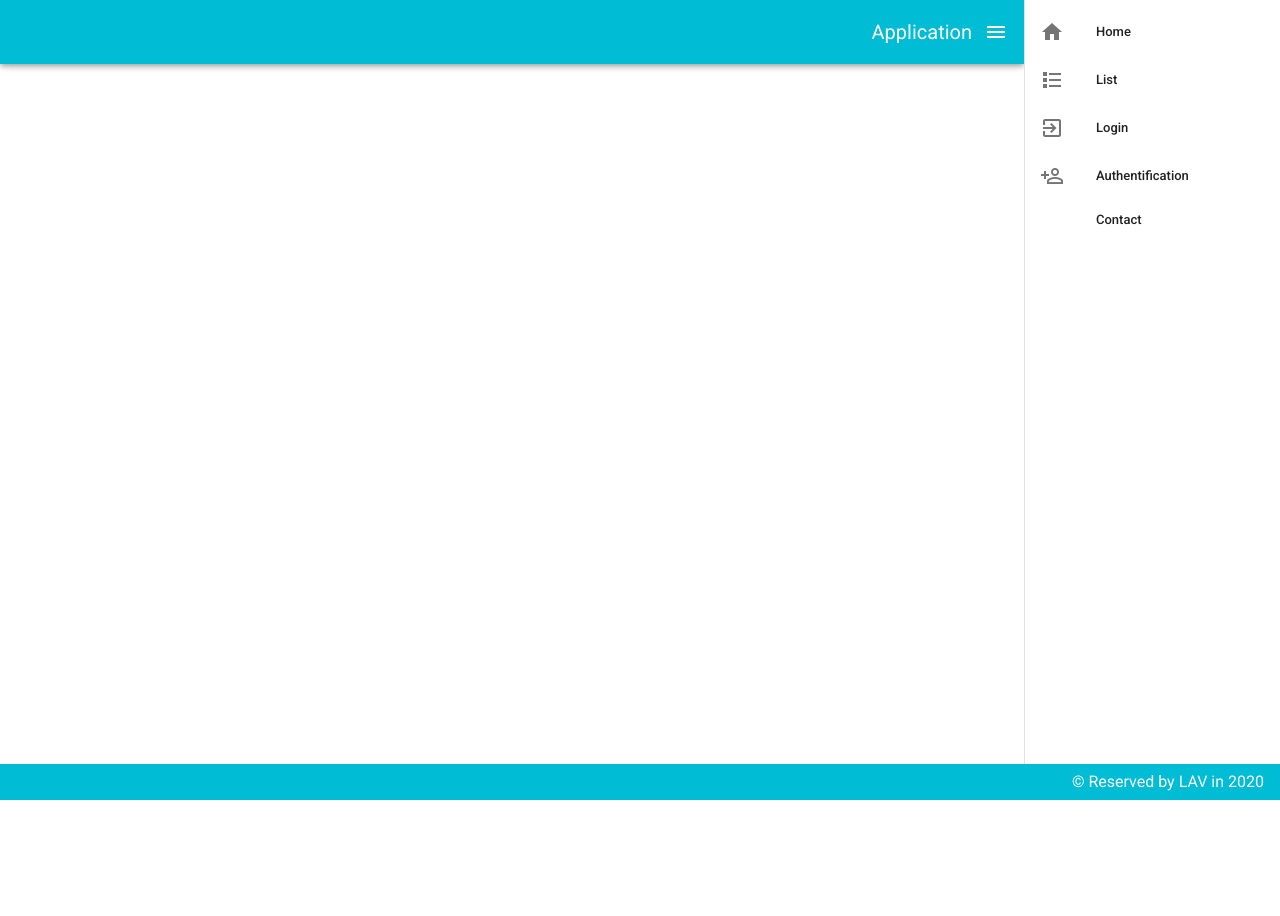
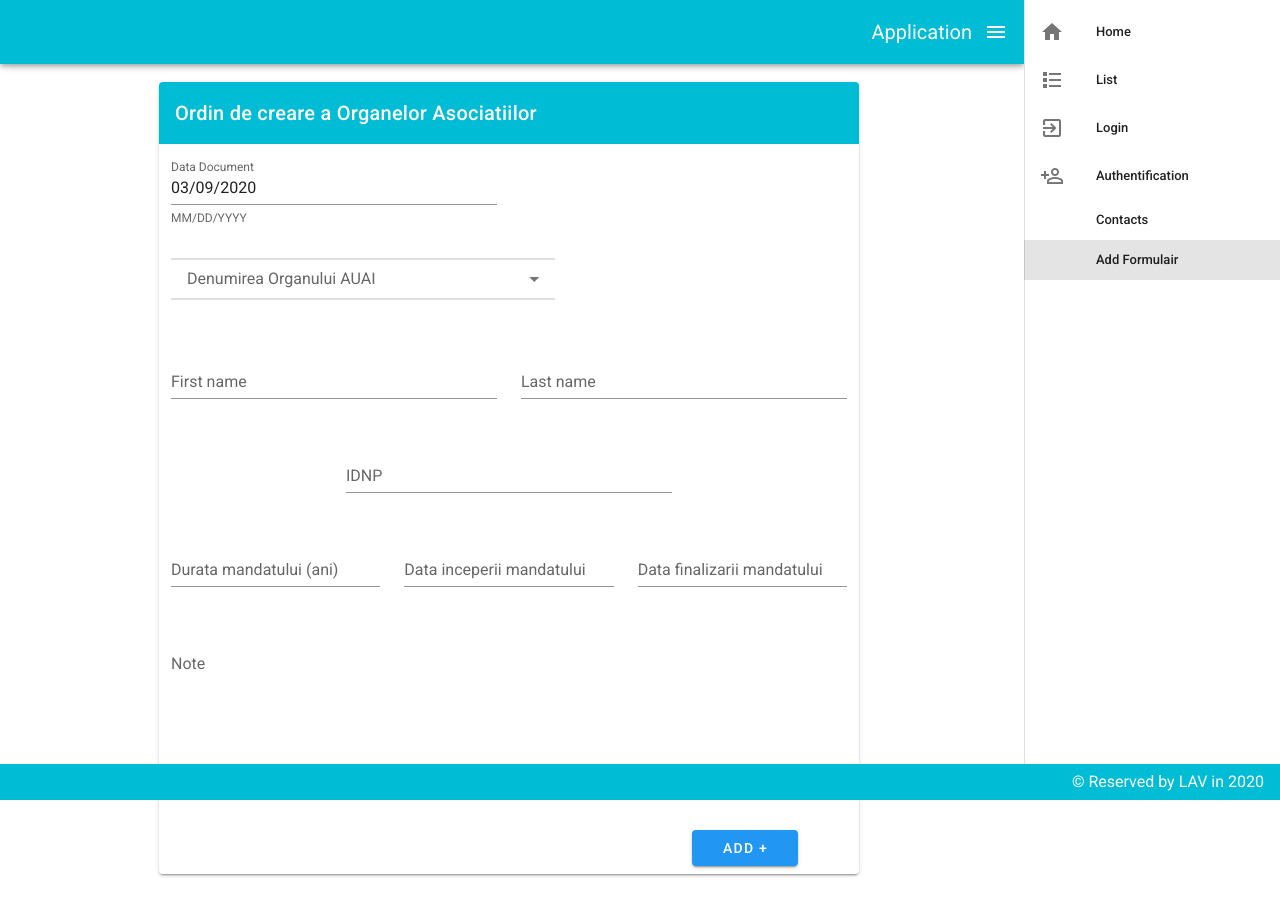
Before and after one commit to trifanvadim98/Testarea-Software, a Vue app: page /form in a window 1280 px wide. Shown: the top 916 px of the page. Built offline with nearby package versions, Linux system fonts and the light colour scheme.

Commit message:
Adding AddForm Page

```diff
--- a/package.json
+++ b/package.json
@@ -9,6 +9,7 @@
   "dependencies": {
     "core-js": "^3.6.4",
     "firebase": "^7.10.0",
+    "vee-validate": "^3.2.5",
     "vue": "^2.6.11",
     "vue-router": "^3.1.6",
     "vuetify": "^2.2.15"
--- a/src/components/MainView.vue
+++ b/src/components/MainView.vue
@@ -52,7 +52,16 @@
           </v-list-item-action>
 
           <v-list-item-content>
-            <v-list-item-title>Contact</v-list-item-title>
+            <v-list-item-title>Contacts</v-list-item-title>
+          </v-list-item-content>
+        </v-list-item>
+				<v-list-item link :to="{ name: 'form' }">
+          <v-list-item-action>
+            <v-icon>playlist-add</v-icon>
+          </v-list-item-action>
+
+          <v-list-item-content>
+            <v-list-item-title>Add Formulair</v-list-item-title>
           </v-list-item-content>
         </v-list-item>
       </v-list>
--- a/src/router/router.js
+++ b/src/router/router.js
@@ -21,6 +21,11 @@ export default new Router({
         path: "/list",
         name: "list",
         component: () => import(/* webpackChunkName: "about" */ '../views/list.vue')
-      }
+			},
+			{
+        path: "/form",
+        name: "form",
+        component: () => import(/* webpackChunkName: "about" */ '../views/AddForm.vue')
+			}
     ]
 });
--- /dev/null
+++ b/src/views/AddForm.vue
@@ -0,0 +1,169 @@
+<template>
+	 <v-card
+    class="mx-auto"
+    max-width="700"
+  >
+      <v-card-title class="cyan">
+				<v-toolbar-title class="white--text align-end">
+				Ordin de creare a Organelor Asociatiilor
+				</v-toolbar-title>
+				</v-card-title>
+			<v-col cols="12" lg="6">
+				<v-menu
+          ref="menu1"
+          v-model="menu1"
+          :close-on-content-click="false"
+          transition="scale-transition"
+          offset-y
+          max-width="290px"
+          min-width="290px"
+        >
+          <template v-slot:activator="{ on }">
+            <v-text-field
+              v-model="dateFormatted"
+              label="Data Document"
+              hint="MM/DD/YYYY"
+              persistent-hint
+
+              @blur="date = parseDate(dateFormatted)"
+              v-on="on"
+            ></v-text-field>
+          </template>
+          <v-date-picker v-model="date" no-title @input="menu1 = false"></v-date-picker>
+        </v-menu>
+			</v-col>
+			<v-col cols="12" lg="7">
+								 <v-overflow-btn
+     								 class="my-2"
+    								 :items="items"
+     								 label="Denumirea Organului AUAI"
+     								 dense
+    							></v-overflow-btn>
+			</v-col>
+			<v-layout>
+			<v-col cols="12" md="6" sm="6">
+			  			<v-text-field
+                v-model="form.firstName"
+                v-validate="{ min: 2, max: 25 }"
+                data-vv-name="firstName"
+                label="First name"
+                required
+                        ></v-text-field>
+			</v-col>
+							<v-col cols="12" md="6" sm="6">
+								<v-text-field
+                v-model="form.lastName"
+                v-validate="{ min: 2, max: 25 }"
+                data-vv-name="lastName"
+                label="Last name"
+                required
+                        ></v-text-field>
+							</v-col>
+			</v-layout>
+			<v-layout justify-center>
+							<v-col cols="12" md="8" lg="6">
+								<v-text-field
+                v-model="form.IDNP"
+                v-validate="{ min: 2, max: 25 }"
+                data-vv-name="IDNP"
+                label="IDNP"
+                required
+                        ></v-text-field>
+							</v-col>
+							</v-layout>
+							<v-layout>
+								<v-col cols="12" md="4" sm="4">
+									<v-text-field
+									label="Durata mandatului (ani)"
+									required
+									></v-text-field>
+								</v-col>
+								<v-col cols="12" md="4" sm="4">
+									<v-text-field
+									label="Data inceperii mandatului"
+									hint="MM/DD/YYYY"
+									></v-text-field>
+								</v-col>
+								<v-col cols="12" md="4" sm="4">
+									<v-text-field
+									label="Data finalizarii mandatului"
+									hint="MM/DD/YYYY"
+									></v-text-field>
+								</v-col>
+							</v-layout>
+							  <v-col cols="12" >
+          <!-- <v-text-field
+            label="Note"
+            outlined
+            dense
+          ></v-text-field> -->
+					<v-textarea
+              color="cyan"
+            >
+              <template v-slot:label>
+                <div>
+                 Note
+                </div>
+              </template>
+            </v-textarea>
+        </v-col>
+    <v-card-actions>
+			<v-layout row wrap justify-end>
+				<v-col cols="12" md="4" sm="4">
+      <v-btn
+        color="info"
+				outline
+				width="50%"
+      >
+			ADD +
+      </v-btn>
+				</v-col>
+			</v-layout>
+    </v-card-actions>
+  </v-card>
+</template>
+<script>
+export default {
+	data: vm => ({
+      date: new Date().toISOString().substr(0, 10),
+      dateFormatted: vm.formatDate(new Date().toISOString().substr(0, 10)),
+      menu1: false,
+      menu2: false,
+			items: [ 'Consiliui de Administrare (CA)','Comisiei de Cenzori (CC)', 'Comisiei de Solutionare a Litigiilor (CSL)'],
+			 form: {
+      firstName: "",
+			lastName: "",
+			IDNP: ""
+    },
+		}),
+
+
+    computed: {
+      computedDateFormatted () {
+        return this.formatDate(this.date)
+      },
+    },
+
+    watch: {
+      date (val) {
+        this.dateFormatted = this.formatDate(this.date)
+      },
+    },
+
+    methods: {
+      formatDate (date) {
+        if (!date) return null
+
+        const [year, month, day] = date.split('-')
+        return `${month}/${day}/${year}`
+      },
+      parseDate (date) {
+        if (!date) return null
+
+        const [month, day, year] = date.split('/')
+        return `${year}-${month.padStart(2, '0')}-${day.padStart(2, '0')}`
+      },
+    },
+  }
+
+</script>
```
Also changed, not shown: 1 other file (tests, documents, lock files or other folders).
